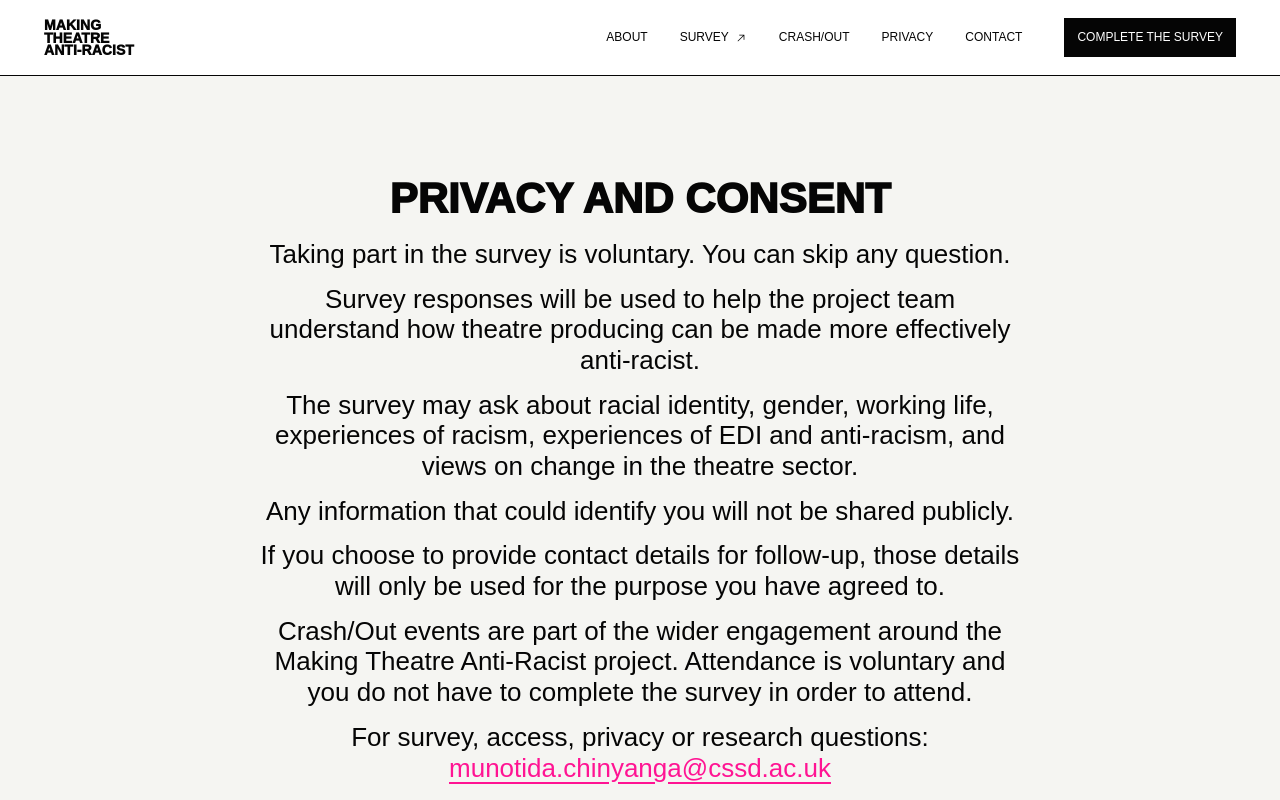
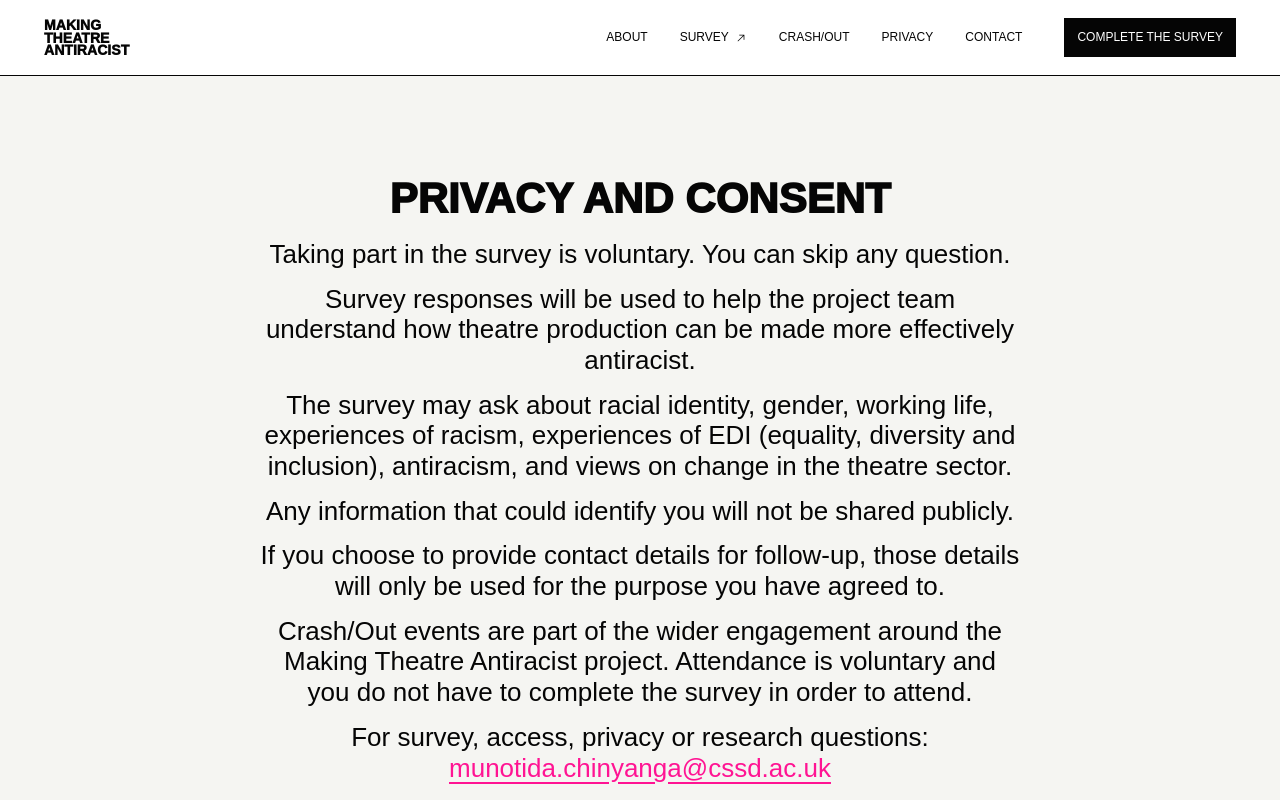
Before and after one commit to gabriellengoo/crashout, a Next.js app: page /privacy in a window 1280 px wide. Shown: the top 800 px of the page. Built offline with nearby package versions, Linux system fonts and the light colour scheme.

Commit message:
Update survey copy

```diff
--- a/components/Layout.js
+++ b/components/Layout.js
@@ -46,11 +46,11 @@ export default function Layout({ children, bare = false, hideHeader = false }) {
   return (
     <>
       <header className={hideHeader ? 'site-header hidden-header' : 'site-header'}>
-        <Link className="brand" href="/" aria-label="Making Theatre Anti-Racist home">
+        <Link className="brand" href="/" aria-label="Making Theatre Antiracist home">
           <span className="brand-title">
             <span>Making</span>
             <span>Theatre</span>
-            <span>Anti-Racist</span>
+            <span>Antiracist</span>
           </span>
         </Link>
         <button
@@ -122,7 +122,7 @@ export default function Layout({ children, bare = false, hideHeader = false }) {
           <PartnerLogos compact />
         </div>
         <div className="footer-main">
-          <h2>Making Theatre Anti-Racist</h2>
+          <h2>Making Theatre Antiracist</h2>
           <p>Led by the Royal Central School of Speech and Drama and Rafia Hussain Productions.</p>
           <p>Supported by Arts Council England and the Arts and Humanities Research Council.</p>
           <p>Outreach supported by state of the [art].</p>
--- a/data/surveyQuestions.js
+++ b/data/surveyQuestions.js
@@ -6,22 +6,22 @@ const scale = ['1', '2', '3', '4', '5'];
 export const surveyScreens = [
   {
     id: 'survey_intro',
-    section: 'Making Theatre Anti-Racist',
+    section: 'Making Theatre Antiracist',
     type: 'fact',
     variant: 'survey-intro',
-    label: 'Making Theatre Anti-Racist',
-    subtitle: 'Experiences of race, power and producing in British theatre.',
+    label: 'Making Theatre Antiracist: Structural Solutions to Institutional Racism in British Theatre',
+    subtitle: 'Experiences of race, power and production in British theatre.',
     description:
       'This survey is for anyone who works in British theatre, in any role, and is racially minoritised in this country.\n\nThe survey should take around 10-15 minutes. There are no compulsory questions. You can skip any question.\n\nSome questions ask about racism, racialised harm and difficult workplace experiences. Please take your time, and only share what feels manageable.'
   },
   {
     id: 'project_statement',
-    section: 'Making Theatre Anti-Racist',
+    section: 'Making Theatre Antiracist',
     type: 'fact',
     variant: 'statement',
     label: 'About this project',
     description:
-      'This project is being led by the Royal Central School of Speech and Drama and Rafia Hussain Productions, and is supported by Arts Council England and the Arts and Humanities Research Council. Outreach for the survey is also being supported by state of the [art].\n\nThe goal of this project is to make recommendations about how theatre producing can be made more effectively anti-racist. This survey has been designed by Munotida Chinyanga and Tom Six, with advisory input from the project’s advisory group, for the purpose of gathering information and feedback about how models of theatre producing can work better for racially minoritised artists and workers.\n\nThe survey asks about you, your working life, your experiences of racism, and your experiences of EDI, equality, diversity and inclusion, and anti-racism. There are no compulsory questions, and any information that you give us that could be used to identify you will not be shared publicly.\n\nWe will ask you to identify yourself in racialised and gendered terms. We are aware that this information is often used by organisations in ways that objectify or instrumentalise people, and that you may be reluctant to give us this information for this or other reasons. In this project, this information will only be used for the purposes of interpreting the data that we collect. We therefore ask that you represent yourself as accurately as possible within the terms available.'
+      'This project is being led by the Royal Central School of Speech and Drama and Rafia Hussain Productions, and is supported by Arts Council England and the Arts and Humanities Research Council. Outreach for the survey is also being supported by state of the [art].\n\nThe goal of this project is to make recommendations about how theatre production can be made more effectively antiracist. This survey has been designed by Munotida Chinyanga and Tom Six, with input from the project’s advisory group, for the purpose of gathering information and feedback about how models of theatre production can work better for racially minoritised artists and workers.\n\nThe survey asks about you, your working life, your experiences of racism, and your experiences of EDI (equality, diversity and inclusion) and antiracism. There are no compulsory questions, and any information that you give us that could be used to identify you will not be shared publicly.\n\nWe will ask you to identify yourself in racialised and gendered terms. We are aware that this information is often used by organisations in ways that objectify or instrumentalise people, and that you may be reluctant to give us this information for this or other reasons. In this project, this information will only be used for the purposes of interpreting the data that we collect. We therefore ask that you represent yourself as accurately as possible within the terms available.'
   },
   {
     id: 'section_about_you',
@@ -34,26 +34,26 @@ export const surveyScreens = [
     id: 'identity_preferences',
     section: 'About You',
     type: 'multi-select',
-    label: 'Which of the following feel important to how you describe yourself, your position, or your perspective?',
+    label: 'Which of the following are most important to how you define yourself?',
     description: 'Select all that apply.',
     required: false,
     otherField: true,
     options: [
-      option('A', 'In terms of identity categories (e.g. as a queer Black woman)'),
-      option('B', 'In terms of what you do professionally'),
-      option('C', 'In relation to aesthetic choices or preferences (e.g. about your appearance or taste)'),
-      option('D', 'As a member of a particular ethnic group (e.g. Yoruba, Jewish, Welsh etc)'),
-      option('E', 'In terms of your nationality (e.g. British, Nigerian, American)'),
-      option('F', 'As a member of a religious group (e.g. Muslim, Jewish, Christian etc)'),
-      option('G', 'In terms of your place of birth'),
-      option('H', 'In relation to habitual activities or hobbies (e.g. as a skater, musician, runner)'),
-      option('I', 'In terms of your relationships with other people (e.g. as a parent or friend)'),
-      option('J', 'In terms of your background or material experiences (e.g. as a migrant or survivor, or being from the class you grew up in)'),
-      option('K', 'In terms of your socio-economic position'),
-      option('L', 'In relation to your educational background'),
-      option('M', 'In terms of your character or characteristic behaviour'),
+      option('A', 'Identity categories (e.g. queer, Black, woman)'),
+      option('B', 'What you do professionally'),
+      option('C', 'Aesthetic choices or preferences (e.g. appearance or taste)'),
+      option('D', 'Ethnic group (e.g. Yoruba, Jewish, Welsh etc)'),
+      option('E', 'Nationality (e.g. British, Nigerian, American)'),
+      option('F', 'Religious group (e.g. Muslim, Jewish, Christian etc)'),
+      option('G', 'Place of birth'),
+      option('H', 'Habitual activities or hobbies (e.g. skater, musician, runner)'),
+      option('I', 'Relationships with other people (e.g. parent or friend)'),
+      option('J', 'Background or material experiences (e.g. migrant, survivor, or the class you grew up in)'),
+      option('K', 'Socio-economic position'),
+      option('L', 'Educational background'),
+      option('M', 'Character or characteristic behaviour'),
       option('N', 'Political identity, values or commitments'),
-      option('O', 'Disabled, D/deaf, neurodivergent, chronically ill, or access-related identity'),
+      option('O', 'As disabled, D/deaf, neurodivergent, chronically ill, or access-related'),
       otherOption('P')
     ]
   },
@@ -102,7 +102,7 @@ export const surveyScreens = [
     id: 'working_life_identified',
     section: 'About You',
     type: 'multi-select',
-    label: 'In your theatre work, in which of the following ways do you think you are most often identified?',
+    label: 'How do you think you are most often identified?',
     description: 'Select all that apply.',
     required: false,
     otherField: true,
@@ -179,7 +179,7 @@ export const surveyScreens = [
     variant: 'interlude',
     label: 'Sector note',
     description:
-      'Over 200,000 self-employed and freelance workers make up around 70% of the UK theatre workforce.\n\nThe next section asks about work, roles, contracts and income because producing structures shape who gets in, who gets paid and who is able to stay.',
+      'Over 200,000 self-employed and freelance workers make up around 70% of the UK theatre workforce.\n\nThe next section asks about work, roles, contracts and income because production structures shape who gets in, who gets paid and who is able to stay.',
     source: 'Freelancers Make Theatre Work and Stage Directors UK written evidence to UK Parliament, 2024.'
   },
   {
@@ -277,7 +277,6 @@ export const surveyScreens = [
       option('E', 'Dance'),
       option('F', 'Cabaret'),
       option('G', 'Circus'),
-      option('H', 'Drag'),
       option('I', 'Youth theatre / participatory / community settings'),
       option('J', 'Festivals / outdoor / site-based work'),
       option('K', 'Education / conservatoire / university'),
@@ -322,7 +321,7 @@ export const surveyScreens = [
     id: 'racism_locations',
     section: 'Experiencing Racism',
     type: 'multi-select',
-    label: 'Where do you most often experience racism or racialised harm?',
+    label: 'Where in your theatre work do you most often experience racism or racialised harm?',
     description: 'Select all that apply.',
     required: false,
     otherField: true,
@@ -333,7 +332,7 @@ export const surveyScreens = [
       option('D', 'Workshops'),
       option('E', 'Rehearsals'),
       option('F', 'Design decisions (e.g. costume or sound)'),
-      option('G', 'Producing or management decisions'),
+      option('G', 'Production or management decisions'),
       option('H', 'Marketing, press or PR'),
       option('I', 'Touring'),
       option('J', 'Executive meetings'),
@@ -563,19 +562,19 @@ export const surveyScreens = [
     variant: 'interlude',
     label: 'Context',
     description:
-      'Creative UK\'s 2025 Diversity Leaders report found that people from ethnic minority heritage make up 15.9% of the UK workforce, but just over 9.8% of managers and directors across the cultural sector.\n\nThe next section asks how diversity and anti-racism are understood, measured and practised.',
+      'Creative UK\'s 2025 Diversity Leaders report found that people from ethnic minority heritage make up 15.9% of the UK workforce, but just over 9.8% of managers and directors across the cultural sector.\n\nThe next section asks how diversity and antiracism are understood, measured and practised.',
     source: 'Creative UK, Diversity Leaders Report 2025.'
   },
   {
     id: 'section_edi',
-    section: 'EDI and Anti-racism',
+    section: 'EDI and Antiracism',
     type: 'fact',
-    label: 'EDI and Anti-racism',
-    description: 'These questions ask how diversity, EDI and anti-racism are understood, measured and practised in theatre.'
+    label: 'EDI and Antiracism',
+    description: 'These questions ask how diversity, EDI (equality, diversity and inclusion) and antiracism are understood, measured and practised in theatre.'
   },
   {
     id: 'diversity_measured',
-    section: 'EDI and Anti-racism',
+    section: 'EDI and Antiracism',
     type: 'multi-select',
     label: 'In your experience, how is racial diversity usually understood or measured in British theatre?',
     description: 'Select all that apply.',
@@ -584,13 +583,13 @@ export const surveyScreens = [
     options: [
       option('A', 'By the number of racially minoritised people involved'),
       option('B', 'By who is visible on stage or in public-facing roles'),
-      option('C', 'By who is in leadership or decision-making roles'),
+      option('C', 'By who is in leadership or decision making roles'),
       option('D', 'By who is present in casts, creative teams or production teams'),
       option('E', 'By whether racially minoritised people are supported into long-term careers, not just short-term projects'),
       option('F', 'By the stories, cultures or communities represented in the work'),
       option('G', 'By audience or community engagement'),
       option('H', 'In relation to funding, marketing or reporting requirements'),
-      option('I', 'In terms of anti-racist practice, care or accountability'),
+      option('I', 'Antiracist practice, care or accountability'),
       option('J', 'In relation to class, politics, disability, gender or other intersecting factors'),
       option('K', 'It is often treated superficially or tokenistically'),
       option('L', 'I do not think it is meaningfully measured'),
@@ -600,7 +599,7 @@ export const surveyScreens = [
   },
   {
     id: 'work_without_reduction',
-    section: 'EDI and Anti-racism',
+    section: 'EDI and Antiracism',
     type: 'segmented',
     label: 'How often have you felt able to work without being reduced to your racialised identity or perceived diversity value?',
     description: '1 = Never. 5 = As much as I have wanted.',
@@ -613,7 +612,7 @@ export const surveyScreens = [
   },
   {
     id: 'identity_shaped_non_race_projects',
-    section: 'EDI and Anti-racism',
+    section: 'EDI and Antiracism',
     type: 'multi-select',
     label: 'When working on projects not explicitly about race or identity, has your racial identity, cultural background, or experience as a racially minoritised person affected how your work is interpreted, programmed, marketed, funded or valued? If so, in what ways?',
     description: 'Select all that apply.',
@@ -633,7 +632,7 @@ export const surveyScreens = [
   },
   {
     id: 'non_race_projects_context',
-    section: 'EDI and Anti-racism',
+    section: 'EDI and Antiracism',
     type: 'textarea',
     label: 'You can use this space to expand on your answer if you wish.',
     required: false,
@@ -641,7 +640,7 @@ export const surveyScreens = [
   },
   {
     id: 'work_misrepresented',
-    section: 'EDI and Anti-racism',
+    section: 'EDI and Antiracism',
     type: 'segmented',
     label: 'How often have you found your work framed in relation to your racialised identity in a way that misrepresented it?',
     description: '1 = Never happened. 5 = Happens all the time.',
@@ -654,7 +653,7 @@ export const surveyScreens = [
   },
   {
     id: 'diversity_data_misrepresent',
-    section: 'EDI and Anti-racism',
+    section: 'EDI and Antiracism',
     type: 'segmented',
     label: 'Have you experienced data about diversity being used to misrepresent your experience of working with or for an organisation?',
     description: '1 = No, never. 5 = Yes, always.',
@@ -667,7 +666,7 @@ export const surveyScreens = [
   },
   {
     id: 'misrepresentation_context',
-    section: 'EDI and Anti-racism',
+    section: 'EDI and Antiracism',
     type: 'textarea',
     label: 'If you answered that your work is sometimes or often misrepresented in this way, you can use this space to expand on that answer if you wish.',
     description: 'Answer only if relevant.',
@@ -787,7 +786,7 @@ export const surveyScreens = [
     required: false,
     otherField: true,
     options: [
-      option('A', 'Mandated anti-racism training'),
+      option('A', 'Mandated antiracism training'),
       option('B', 'Not being the only racially minoritised person in the room'),
       option('C', 'Having a named, independent person to report to'),
       option('D', 'There being clear consequences for harm'),
@@ -798,12 +797,12 @@ export const surveyScreens = [
       option('I', 'More time and resources for the organisation or project'),
       option('J', 'Protection from retaliation after raising concerns'),
       option('K', 'Clear and transparent reporting processes'),
-      option('L', 'More diversity in leadership and decision-making roles'),
-      option('M', 'Transparent decision-making (casting, hiring, programming)'),
+      option('L', 'More diversity in leadership and decision making roles'),
+      option('M', 'Transparent decision making (casting, hiring, programming)'),
       option('N', 'Better onboarding and shared expectations at the start of projects'),
       option('O', 'Paid time for care, reflection, and conflict resolution'),
       option('P', 'Access to mediation, advocacy, or union support'),
-      option('Q', 'Better budgeting for anti-racist practice and support'),
+      option('Q', 'Better budgeting for antiracist practice and support'),
       otherOption('R')
     ]
   },
@@ -900,7 +899,7 @@ export const surveyScreens = [
     options: [
       option('A', 'Funders changing their policies'),
       option('B', 'Bold programming decisions'),
-      option('C', 'Producing organisations changing their practices'),
+      option('C', 'Production organisations changing their practices'),
       option('D', 'Organisations hiring different leaders'),
       option('E', 'Organised activism (e.g. unions or advocacy groups)'),
       option('F', 'Informal networks'),
@@ -918,7 +917,7 @@ export const surveyScreens = [
     id: 'real_step',
     section: 'Change and The Future',
     type: 'textarea',
-    label: 'Have you experienced (or heard of) a structure, policy, or producing approach that felt like a real step in the right direction? If so, what was it, and why did it work?',
+    label: 'Have you experienced (or heard of) a structure, policy, or production approach that felt like a real step in the right direction? If so, what was it, and why did it work?',
     required: false,
     placeholder: 'Type your answer here...'
   },
@@ -926,7 +925,7 @@ export const surveyScreens = [
     id: 'power_to_make_anti_racist',
     section: 'Change and The Future',
     type: 'multi-select',
-    label: 'In your experience, who has significant power to make British theatre more meaningfully anti-racist?',
+    label: 'In your experience, who has significant power to make British theatre more meaningfully antiracist?',
     description: 'Select all that apply.',
     required: false,
     otherField: true,
--- a/pages/events/index.js
+++ b/pages/events/index.js
@@ -13,13 +13,13 @@ export default function EventsPage() {
         <div className="split">
           <h2>Crash/Out</h2>
           <div>
-            <p>Crash/Out is the live events strand of the Making Theatre Anti-Racist project.</p>
+            <p>Crash/Out is the live events strand of the Making Theatre Antiracist project.</p>
             <p>
               Part symposium, part conversation, part resource-building room, Crash/Out brings racially minoritised
-              theatre workers together to think about what making theatre anti-racist might require in practice.
+              theatre workers together to think about what making theatre antiracist might require in practice.
             </p>
             <p>
-              Each event will invite speakers to respond to a topic connected to race, power, theatre and producing.
+              Each event will invite speakers to respond to a topic connected to race, power, theatre and production.
               There will also be time to eat, talk, complete the survey privately, and contribute to thinking around
               future resources for the sector.
             </p>
--- a/pages/missed-the-conference.js
+++ b/pages/missed-the-conference.js
@@ -8,7 +8,7 @@ export default function MissedConference() {
         <p className="eyebrow">Crash/Out</p>
         <h1>Missed the conference?</h1>
         <p>
-          You can still take part. The Making Theatre Anti-Racist survey is open to racially minoritised theatre workers
+          You can still take part. The Making Theatre Antiracist survey is open to racially minoritised theatre workers
           in Britain, whether or not you attended an event.
         </p>
         <div className="button-row">
--- a/pages/privacy.js
+++ b/pages/privacy.js
@@ -7,12 +7,12 @@ export default function PrivacyPage() {
         <h1>Privacy and Consent</h1>
         <p>Taking part in the survey is voluntary. You can skip any question.</p>
         <p>
-          Survey responses will be used to help the project team understand how theatre producing can be made more
-          effectively anti-racist.
+          Survey responses will be used to help the project team understand how theatre production can be made more
+          effectively antiracist.
         </p>
         <p>
-          The survey may ask about racial identity, gender, working life, experiences of racism, experiences of EDI and
-          anti-racism, and views on change in the theatre sector.
+          The survey may ask about racial identity, gender, working life, experiences of racism, experiences of EDI
+          (equality, diversity and inclusion), antiracism, and views on change in the theatre sector.
         </p>
         <p>Any information that could identify you will not be shared publicly.</p>
         <p>
@@ -20,7 +20,7 @@ export default function PrivacyPage() {
           have agreed to.
         </p>
         <p>
-          Crash/Out events are part of the wider engagement around the Making Theatre Anti-Racist project. Attendance is
+          Crash/Out events are part of the wider engagement around the Making Theatre Antiracist project. Attendance is
           voluntary and you do not have to complete the survey in order to attend.
         </p>
         <p>
--- a/pages/survey.js
+++ b/pages/survey.js
@@ -204,9 +204,9 @@ export default function SurveyPage() {
         <ProgressBar current={currentStep + 1} total={visibleScreens.length} />
           <div className={currentSlide.variant === 'survey-intro' ? 'survey-shell survey-shell-intro' : 'survey-shell'}>
           <p className="survey-brand">
-            <span>Making Theatre Anti-Racist</span>
+            <span>Making Theatre Antiracist</span>
             <span>Estimated time: 10–15 minutes</span>
-            {currentSlide.section && currentSlide.section !== 'Making Theatre Anti-Racist' ? (
+            {currentSlide.section && currentSlide.section !== 'Making Theatre Antiracist' ? (
               <em>{currentSlide.section}</em>
             ) : null}
           </p>
--- a/pages/thank-you.js
+++ b/pages/thank-you.js
@@ -19,10 +19,10 @@ export default function ThankYou() {
   return (
     <Layout bare>
       <section className="thank-you-overlay">
-        <p className="survey-brand-lockup">Making Theatre Anti-Racist</p>
+        <p className="survey-brand-lockup">Making Theatre Antiracist</p>
         <p className="eyebrow">Survey submitted</p>
-        <h1>Thank you for contributing to Making Theatre Anti-Racist.</h1>
-        <p>Your response helps build clearer recommendations for anti-racist theatre producing. Redirecting to Crash/Out events.</p>
+        <h1>Thank you for contributing to Making Theatre Antiracist.</h1>
+        <p>Your response helps build clearer recommendations for antiracist theatre production. Redirecting to Crash/Out events.</p>
         <div className="button-row center">
           <Link className="button dark" href="/events">
             See events
```
Also changed, not shown: pages/index.js (+17 -17 lines), public/favicon.svg.
